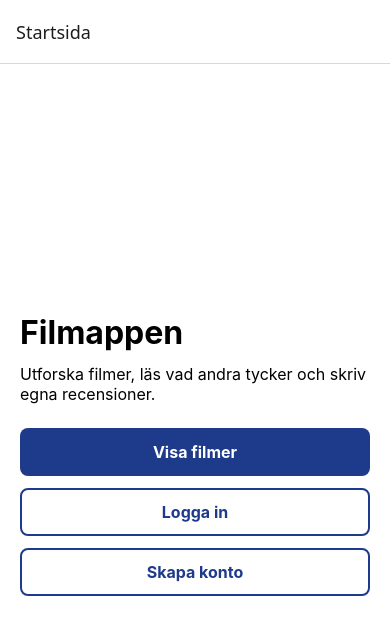
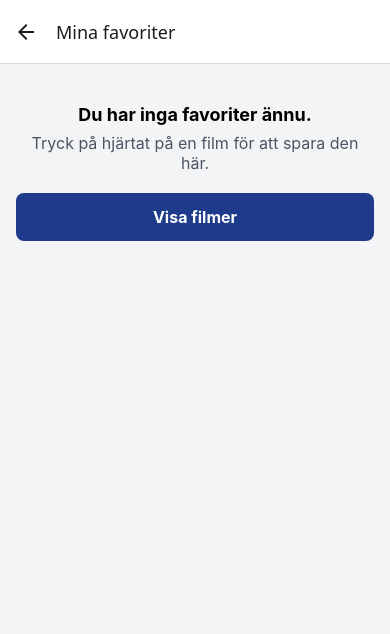
Before and after one commit to alexreichstein/filmapp, a React Native app in the folder app/: screen /Favorites in a window 390 px wide. Shown: the top 634 px of the page. Built offline with nearby package versions, Linux system fonts and the light colour scheme.

Commit message:
Add favorites screen

```diff
--- a/app/navigation/RootNavigator.js
+++ b/app/navigation/RootNavigator.js
@@ -3,6 +3,7 @@ import { ActivityIndicator, StyleSheet, View } from 'react-native';
 import { createNativeStackNavigator } from '@react-navigation/native-stack';
 
 import { AuthContext } from '../context/AuthContext.js';
+import FavoritesScreen from '../screens/FavoritesScreen.js';
 import HomeScreen from '../screens/HomeScreen.js';
 import LoginScreen from '../screens/LoginScreen.js';
 import MovieDetailsScreen from '../screens/MovieDetailsScreen.js';
@@ -54,6 +55,11 @@ export default function RootNavigator() {
           options={({ route }) => ({ title: route.params.title })}
         />
         <Stack.Screen
+          name="Favorites"
+          component={FavoritesScreen}
+          options={{ title: 'Mina favoriter' }}
+        />
+        <Stack.Screen
           name="Login"
           component={LoginScreen}
           options={{ title: 'Logga in' }}
--- /dev/null
+++ b/app/screens/FavoritesScreen.js
@@ -0,0 +1,75 @@
+import { useContext } from 'react';
+import { FlatList, StyleSheet, Text, View } from 'react-native';
+
+import MovieCard from '../components/MovieCard.js';
+import PrimaryButton from '../components/PrimaryButton.js';
+import { FavoritesContext } from '../context/FavoritesContext.js';
+
+// Lista med användarens favoritfilmer.
+// Favoriterna finns redan sparade på telefonen (AsyncStorage),
+// så inget API-anrop och ingen laddning behövs
+export default function FavoritesScreen({ navigation }) {
+  const { favorites } = useContext(FavoritesContext);
+
+  // Sorterar favoriterna A–Ö. localeCompare med 'sv' sorterar å, ä och ö rätt.
+  // [...favorites] gör en kopia, så att listan i Contexten inte ändras
+  const sortedFavorites = [...favorites].sort((a, b) =>
+    a.title.localeCompare(b.title, 'sv')
+  );
+
+  // Öppnar detaljvyn för en film, på samma sätt som från filmlistan
+  function openMovie(movie) {
+    navigation.navigate('MovieDetails', { movieId: movie.id, title: movie.title });
+  }
+
+  // Samma MovieCard som i filmlistan.
+  // ListEmptyComponent visas om det inte finns några favoriter (US19)
+  return (
+    <FlatList
+      style={styles.list}
+      contentContainerStyle={styles.listContent}
+      data={sortedFavorites}
+      // Unik nyckel för varje film, måste vara en text
+      keyExtractor={(item) => String(item.id)}
+      renderItem={({ item }) => (
+        <MovieCard movie={item} onPress={() => openMovie(item)} />
+      )}
+      ListEmptyComponent={
+        <View>
+          <Text style={styles.message}>Du har inga favoriter ännu.</Text>
+          <Text style={styles.hint}>
+            Tryck på hjärtat på en film för att spara den här.
+          </Text>
+          <PrimaryButton
+            title="Visa filmer"
+            onPress={() => navigation.navigate('MovieList')}
+          />
+        </View>
+      }
+    />
+  );
+}
+
+// Utseende för favoritlistan
+const styles = StyleSheet.create({
+  list: {
+    flex: 1,
+    backgroundColor: '#f3f4f6',
+  },
+  listContent: {
+    padding: 16,
+  },
+  message: {
+    fontSize: 18,
+    fontWeight: 'bold',
+    textAlign: 'center',
+    marginTop: 24,
+    marginBottom: 8,
+  },
+  hint: {
+    fontSize: 16,
+    color: '#4b5563',
+    textAlign: 'center',
+    marginBottom: 20,
+  },
+});
--- a/app/screens/HomeScreen.js
+++ b/app/screens/HomeScreen.js
@@ -3,12 +3,15 @@ import { StyleSheet, Text, View } from 'react-native';
 
 import PrimaryButton from '../components/PrimaryButton.js';
 import { AuthContext } from '../context/AuthContext.js';
+import { FavoritesContext } from '../context/FavoritesContext.js';
 
 // Startsidan (US1). Förklarar appens syfte och leder vidare.
 // navigation skickas in automatiskt av React Navigation
 export default function HomeScreen({ navigation }) {
   const { isLoggedIn, username } = useContext(AuthContext);
+  const { favorites } = useContext(FavoritesContext);
 
+  // Alla ser filmer och favoriter.
   // Inloggad: visar namnet och en knapp till profilen.
   // Utloggad: visar knappar för att logga in eller skapa konto
   return (
@@ -25,6 +28,13 @@ export default function HomeScreen({ navigation }) {
           title="Visa filmer"
           accessibilityLabel="Visa alla filmer"
           onPress={() => navigation.navigate('MovieList')}
+        />
+
+        <PrimaryButton
+          title={`Mina favoriter (${favorites.length})`}
+          variant="secondary"
+          accessibilityLabel={`Mina favoriter, ${favorites.length} sparade`}
+          onPress={() => navigation.navigate('Favorites')}
         />
 
         {isLoggedIn ? (
```
